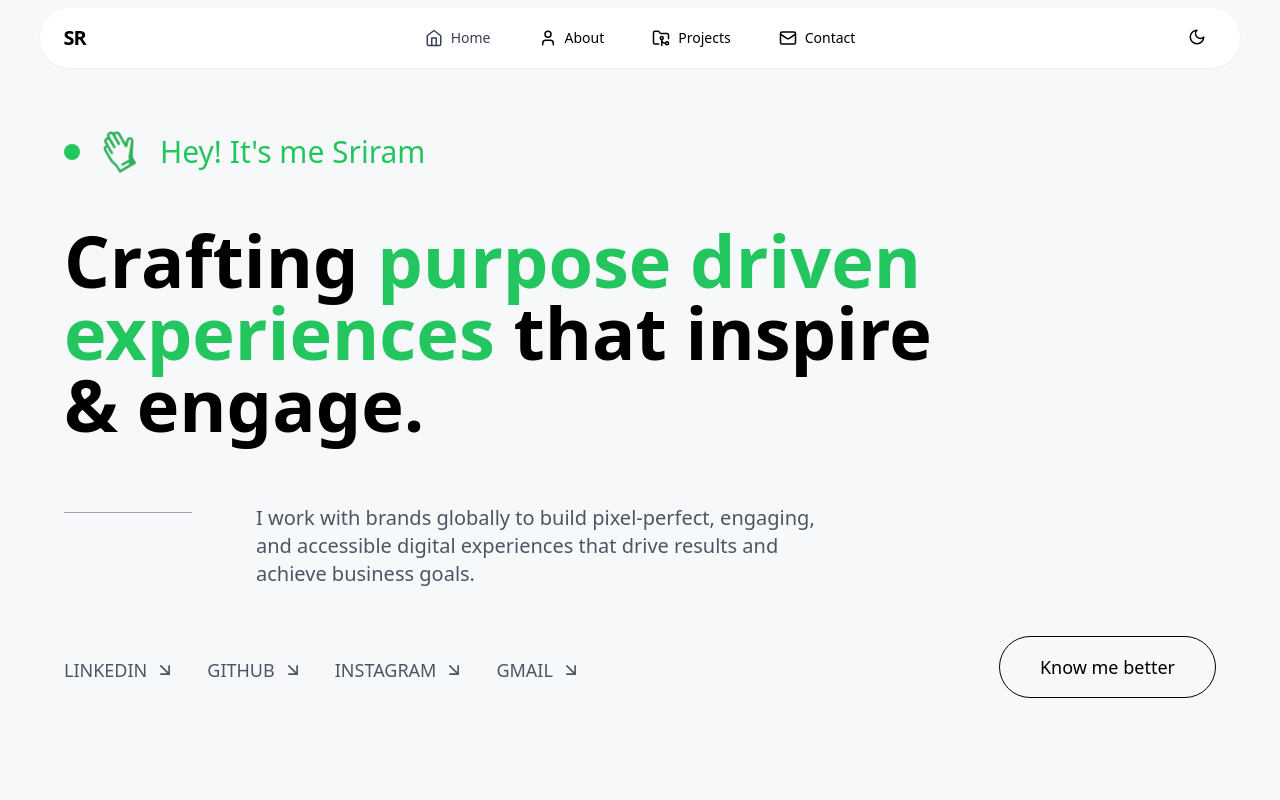
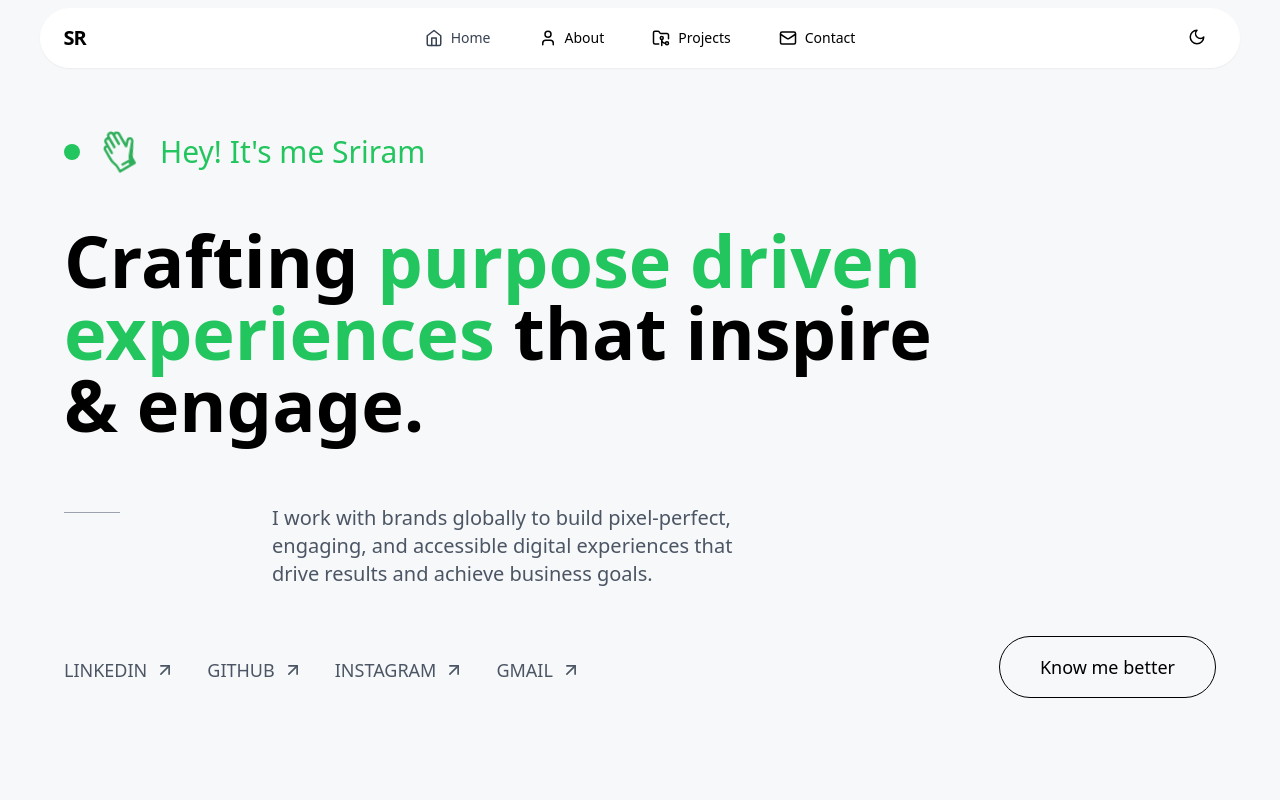
Before and after one commit to SriramB16/portfolio_bolt, a React (Vite) app: page / in a window 1280 px wide. Shown: the top 800 px of the page. Built offline with nearby package versions, Linux system fonts and the light colour scheme; a web font is replaced by a local one.

Commit message:
Update Flex Container with Equal Width Border and Enhanced Social Links

```diff
--- a/src/pages/Home.jsx
+++ b/src/pages/Home.jsx
@@ -10,6 +10,7 @@ const Home = () => {
   const [showIntro, setShowIntro] = useState(false);
   const [contentVisible, setContentVisible] = useState(false);
   const [hoveredProject, setHoveredProject] = useState(null);
+  const [hoveredSocialLink, setHoveredSocialLink] = useState(null);
   const location = useLocation();
 
   useEffect(() => {
@@ -161,16 +162,18 @@ const Home = () => {
                   </div>
                 </ScrollReveal>
 
-                {/* Section 3: Flex Container - Line + Description */}
-                <div className="flex flex-col lg:flex-row lg:items-start gap-6 lg:gap-12 xl:gap-16 mb-8 sm:mb-12">
-                  {/* Left: Line */}
+                {/* Section 3: Flex Container - Line + Description (Equal Width) */}
+                <div className="flex flex-col lg:flex-row lg:items-start gap-6 lg:gap-0 mb-8 sm:mb-12">
+                  {/* Left: Border Div - Takes 50% width */}
                   <ScrollReveal direction="up" delay={0.3}>
-                    <div className="w-16 sm:w-20 md:w-24 lg:w-32 h-px bg-gray-400 dark:bg-gray-600 lg:mt-2"></div>
+                    <div className="w-full lg:w-1/2 flex items-start lg:pr-8 xl:pr-12">
+                      <div className="w-16 sm:w-20 md:w-24 lg:w-32 xl:w-40 h-px bg-gray-400 dark:bg-gray-600 lg:mt-2"></div>
+                    </div>
                   </ScrollReveal>
 
-                  {/* Right: Description Text */}
+                  {/* Right: Description Text - Takes 50% width */}
                   <ScrollReveal direction="up" delay={0.3}>
-                    <div className="flex-1 lg:max-w-lg xl:max-w-xl">
+                    <div className="w-full lg:w-1/2">
                       <p className="text-gray-600 dark:text-gray-400 text-base sm:text-lg lg:text-xl leading-relaxed font-satoshi">
                         I work with brands globally to build pixel-perfect, engaging, and accessible digital
                         experiences that drive results and achieve business goals.
@@ -181,25 +184,35 @@ const Home = () => {
 
                 {/* Section 4: Flex Container - Social Links + Button */}
                 <div className="flex flex-col lg:flex-row lg:items-center lg:justify-between gap-6 lg:gap-8">
-                  {/* Left: Social Links */}
+                  {/* Left: Social Links with Hover Effects */}
                   <ScrollReveal direction="up" delay={0.4}>
-                    <div className="flex flex-wrap gap-4 sm:gap-6 lg:gap-8 text-sm sm:text-base lg:text-lg font-satoshi">
-                      <a href="#" className="text-gray-600 dark:text-gray-400 hover:text-black dark:hover:text-white transition-colors flex items-center gap-2 group">
-                        LINKEDIN
-                        <ArrowRight size={16} className="sm:w-[18px] sm:h-[18px] lg:w-5 lg:h-5 rotate-45 group-hover:translate-x-1 group-hover:-translate-y-1 transition-transform" />
-                      </a>
-                      <a href="#" className="text-gray-600 dark:text-gray-400 hover:text-black dark:hover:text-white transition-colors flex items-center gap-2 group">
-                        GITHUB
-                        <ArrowRight size={16} className="sm:w-[18px] sm:h-[18px] lg:w-5 lg:h-5 rotate-45 group-hover:translate-x-1 group-hover:-translate-y-1 transition-transform" />
-                      </a>
-                      <a href="#" className="text-gray-600 dark:text-gray-400 hover:text-black dark:hover:text-white transition-colors flex items-center gap-2 group">
-                        INSTAGRAM
-                        <ArrowRight size={16} className="sm:w-[18px] sm:h-[18px] lg:w-5 lg:h-5 rotate-45 group-hover:translate-x-1 group-hover:-translate-y-1 transition-transform" />
-                      </a>
-                      <a href="#" className="text-gray-600 dark:text-gray-400 hover:text-black dark:hover:text-white transition-colors flex items-center gap-2 group">
-                        GMAIL
-                        <ArrowRight size={16} className="sm:w-[18px] sm:h-[18px] lg:w-5 lg:h-5 rotate-45 group-hover:translate-x-1 group-hover:-translate-y-1 transition-transform" />
-                      </a>
+                    <div
+                      className="flex flex-wrap gap-4 sm:gap-6 lg:gap-8 text-sm sm:text-base lg:text-lg font-satoshi"
+                      onMouseLeave={() => setHoveredSocialLink(null)}
+                    >
+                      {[
+                        { name: 'LINKEDIN', href: '#' },
+                        { name: 'GITHUB', href: '#' },
+                        { name: 'INSTAGRAM', href: '#' },
+                        { name: 'GMAIL', href: '#' }
+                      ].map((social) => (
+                        <a
+                          key={social.name}
+                          href={social.href}
+                          className={`transition-all duration-300 flex items-center gap-2 group ${
+                            hoveredSocialLink && hoveredSocialLink !== social.name
+                              ? 'text-gray-400 dark:text-gray-600 opacity-50'
+                              : 'text-gray-600 dark:text-gray-400 hover:text-black dark:hover:text-white'
+                          }`}
+                          onMouseEnter={() => setHoveredSocialLink(social.name)}
+                        >
+                          {social.name}
+                          <ArrowRight
+                            size={16}
+                            className="sm:w-[18px] sm:h-[18px] lg:w-5 lg:h-5 -rotate-45 group-hover:translate-x-1 group-hover:-translate-y-1 transition-transform"
+                          />
+                        </a>
+                      ))}
                     </div>
                   </ScrollReveal>
 
```
